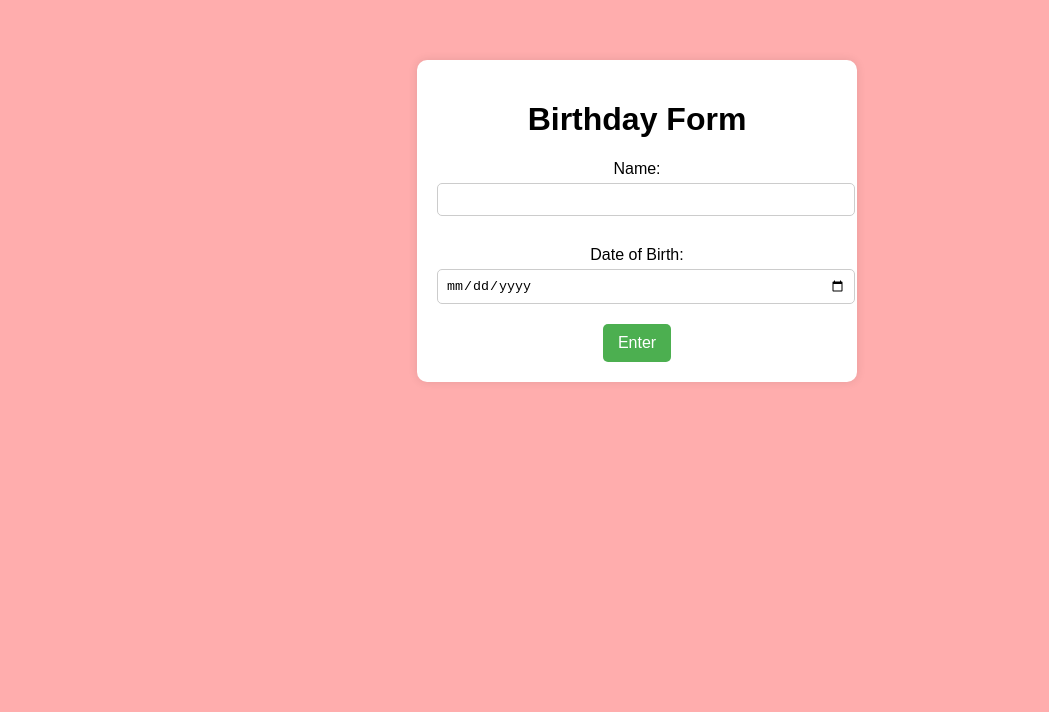
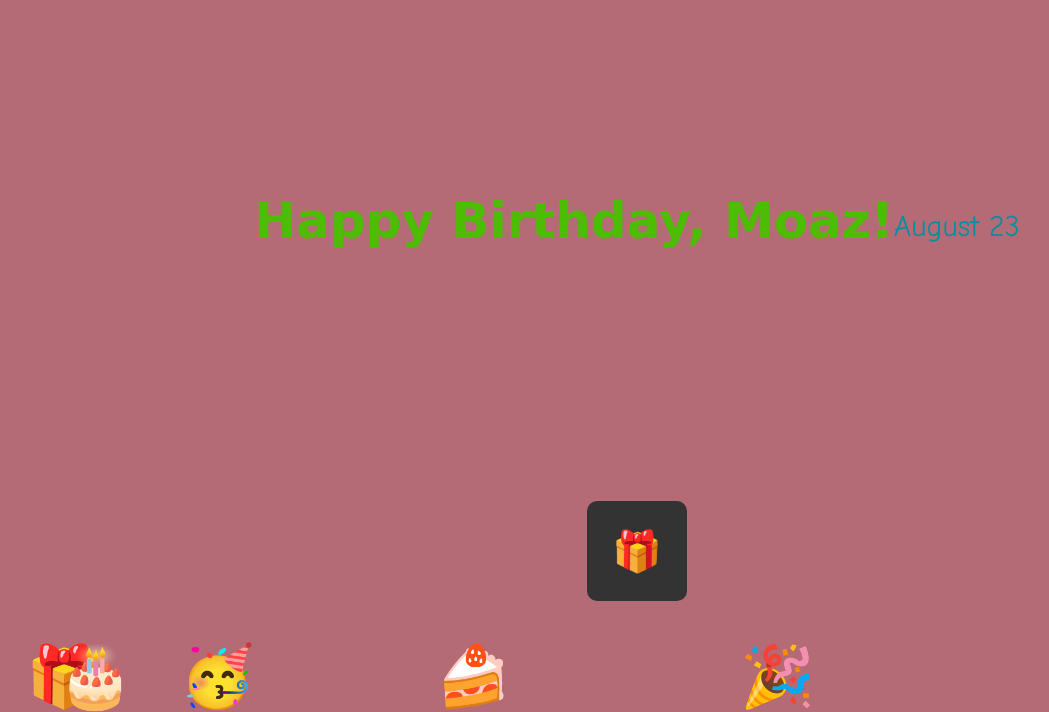
Before and after one commit to MoazREHamni/Birthday, a plain HTML site: page index.html in a window 1280 px wide. Shown: the part 179-891 px from the top of the page, without its empty margins (3-1052 px from the left). Before the commit the page ends 800 px from the top, so only its background shows below. Drawn offline with Linux system fonts and the light colour scheme.

Commit message:
Update index.html

```diff
--- a/index.html
+++ b/index.html
@@ -14,124 +14,60 @@
             height: 100vh;
             margin: 0;
             overflow: hidden;
-            animation: backgroundChange 5s infinite linear;
-        }
-
-        @keyframes backgroundChange {
-            0% { background-color: #ffadad; }
-            25% { background-color: #ffd6a5; }
-            50% { background-color: #fdffb6; }
-            75% { background-color: #caffbf; }
-            100% { background-color: #9bf6ff; }
-        }
-
-        .form-container {
-            background-color: white;
-            padding: 20px;
-            border-radius: 10px;
-            box-shadow: 0 0 10px rgba(0, 0, 0, 0.1);
-            text-align: center;
-            width: 90%;
-            max-width: 400px;
-        }
-
-        label {
-            display: block;
-            margin-top: 10px;
-        }
-
-        input {
-            width: 100%;
-            padding: 8px;
-            margin-top: 5px;
-            margin-bottom: 20px;
-            border-radius: 5px;
-            border: 1px solid #ccc;
-        }
-
-        button {
-            background-color: #4CAF50;
-            color: white;
-            padding: 10px 15px;
-            border: none;
-            border-radius: 5px;
-            cursor: pointer;
-            font-size: 16px;
-        }
-
-        button:hover {
-            background-color: #45a049;
         }
 
         #birthdayMessage {
-            font-size: 40px;
+            font-size: 50px;
             font-weight: bold;
             text-align: center;
             opacity: 0;
             font-family: 'Brush Script MT', cursive;
-            color: #ff69b4;
         }
 
-        #details {
-            font-size: 24px;
+        #dateDisplay {
+            font-size: 30px;
             text-align: center;
             margin-top: 10px;
             font-family: 'Comic Sans MS', cursive, sans-serif;
-            color: #0000ff;
             opacity: 0;
         }
 
-        .hidden {
-            display: none;
+        #mysteryBox {
+            position: absolute;
+            bottom: 20px;
+            width: 100px;
+            height: 100px;
+            background-color: #333;
+            border-radius: 10px;
+            text-align: center;
+            line-height: 100px;
+            font-size: 40px;
+            color: #fff;
+            z-index: 10;
         }
 
-        /* Party Bomb Emoji Styling */
-        .party-bomb {
-            font-size: 50px;
+        .emoji {
             position: absolute;
-            animation: float 2s infinite ease-in-out;
-        }
-
-        @keyframes float {
-            0%, 100% { transform: translateY(0); }
-            50% { transform: translateY(-20px); }
+            font-size: 60px;
+            will-change: transform;
         }
     </style>
 </head>
 <body>
-    <div class="form-container" id="form-container">
-        <h1>Birthday Form</h1>
-        <form id="birthdayForm">
-            <label for="name">Name:</label>
-            <input type="text" id="name" name="name" required>
+    <div id="birthdayMessage"></div>
+    <div id="dateDisplay"></div>
 
-            <label for="dob">Date of Birth:</label>
-            <input type="date" id="dob" name="dob" required>
+    <!-- Mystery Box -->
+    <div id="mysteryBox">🎁</div>
 
-            <button type="submit">Enter</button>
-        </form>
-    </div>
+    <script>
+        document.addEventListener('DOMContentLoaded', function() {
+            const name = "Moaz";  // Replace with the name entered
+            const month = "August";  // Replace with the month extracted from the date
+            const day = "23";  // Replace with the day extracted from the date
 
-    <div id="birthdayMessage" class="hidden"></div>
-    <div id="details" class="hidden"></div>
-
-    <!-- JavaScript code -->
-    <script>
-        document.getElementById('birthdayForm').addEventListener('submit', function(e) {
-            e.preventDefault();  // Prevent the form from submitting
-
-            const name = document.getElementById('name').value;
-            const dob = new Date(document.getElementById('dob').value);
-            const monthNames = ["January", "February", "March", "April", "May", "June", "July", "August", "September", "October", "November", "December"];
-            const month = monthNames[dob.getMonth()];
-            const day = dob.getDate();
-
-            // Hide the form
-            document.getElementById('form-container').classList.add('hidden');
-
-            // JavaScript for smoother animation
             const messageContainer = document.getElementById('birthdayMessage');
-            const detailsContainer = document.getElementById('details');
+            const dateContainer = document.getElementById('dateDisplay');
             const message = `Happy Birthday, ${name}!`;
             let i = 0;
             const speed = 100;
@@ -140,33 +76,58 @@
                 if (i < message.length) {
                     messageContainer.textContent += message.charAt(i);
                     messageContainer.style.opacity = 1;
+                    messageContainer.style.color = getRandomColor();
                     i++;
                     setTimeout(typeEffect, speed);
                 } else {
-                    detailsContainer.textContent = `${month} ${day}`;
-                    detailsContainer.style.opacity = 1;
+                    dateContainer.textContent = `${month} ${day}`;
+                    dateContainer.style.opacity = 1;
+                    dateContainer.style.color = getRandomColor();
                 }
             }
 
+            function getRandomColor() {
+                const letters = '0123456789ABCDEF';
+                let color = '#';
+                for (let j = 0; j < 6; j++) {
+                    color += letters[Math.floor(Math.random() * 16)];
+                }
+                return color;
+            }
+
+            function changeBackgroundColor() {
+                document.body.style.backgroundColor = getRandomColor();
+            }
+
+            function createEmoji() {
+                const emojiArray = ['🎉', '🥳', '🎊', '🎂', '🍰', '🎁'];
+                const emoji = document.createElement('div');
+                emoji.classList.add('emoji');
+                emoji.textContent = emojiArray[Math.floor(Math.random() * emojiArray.length)];
+                emoji.style.left = Math.random() * 100 + 'vw';
+                emoji.style.top = '-10%'; // Start above the viewport
+                document.body.appendChild(emoji);
+
+                // Animate emoji falling from top to bottom
+                const duration = Math.random() * 3 + 2; // Duration between 2 and 5 seconds
+                emoji.style.transition = `transform ${duration}s linear`;
+                emoji.style.transform = `translateY(${window.innerHeight + 100}px)`;
+
+                // Remove emoji after animation
+                setTimeout(() => {
+                    emoji.remove();
+                }, duration * 1000);
+            }
+
+            // Create a new emoji every 500ms
+            setInterval(createEmoji, 500);
+
+            // Change background color every 5 seconds
+            setInterval(changeBackgroundColor, 5000);
+
+            // Start the typing effect
             typeEffect();
-
-            // Party bomb effect
-            createPartyBombs();
         });
-
-        function createPartyBombs() {
-            const bombCount = 10;
-            const body = document.body;
-            for (let i = 0; i < bombCount; i++) {
-                const bomb = document.createElement('div');
-                bomb.classList.add('party-bomb');
-                bomb.textContent = '🥳🎉';
-                bomb.style.left = `${Math.random() * 100}%`;
-                bomb.style.top = `${Math.random() * 100}%`;
-                bomb.style.animationDelay = `${Math.random() * 5}s`;
-                body.appendChild(bomb);
-            }
-        }
     </script>
 </body>
 </html>
```
